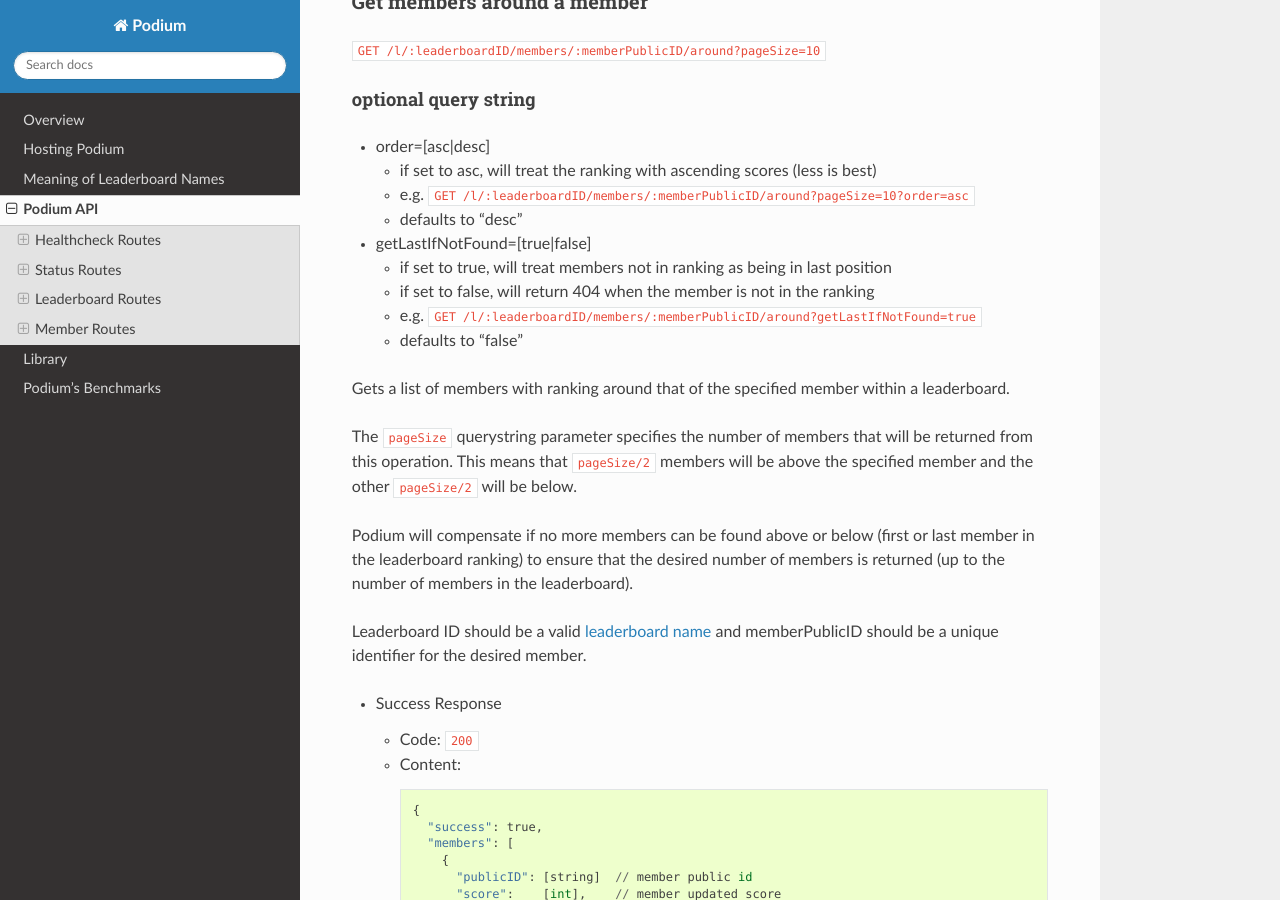
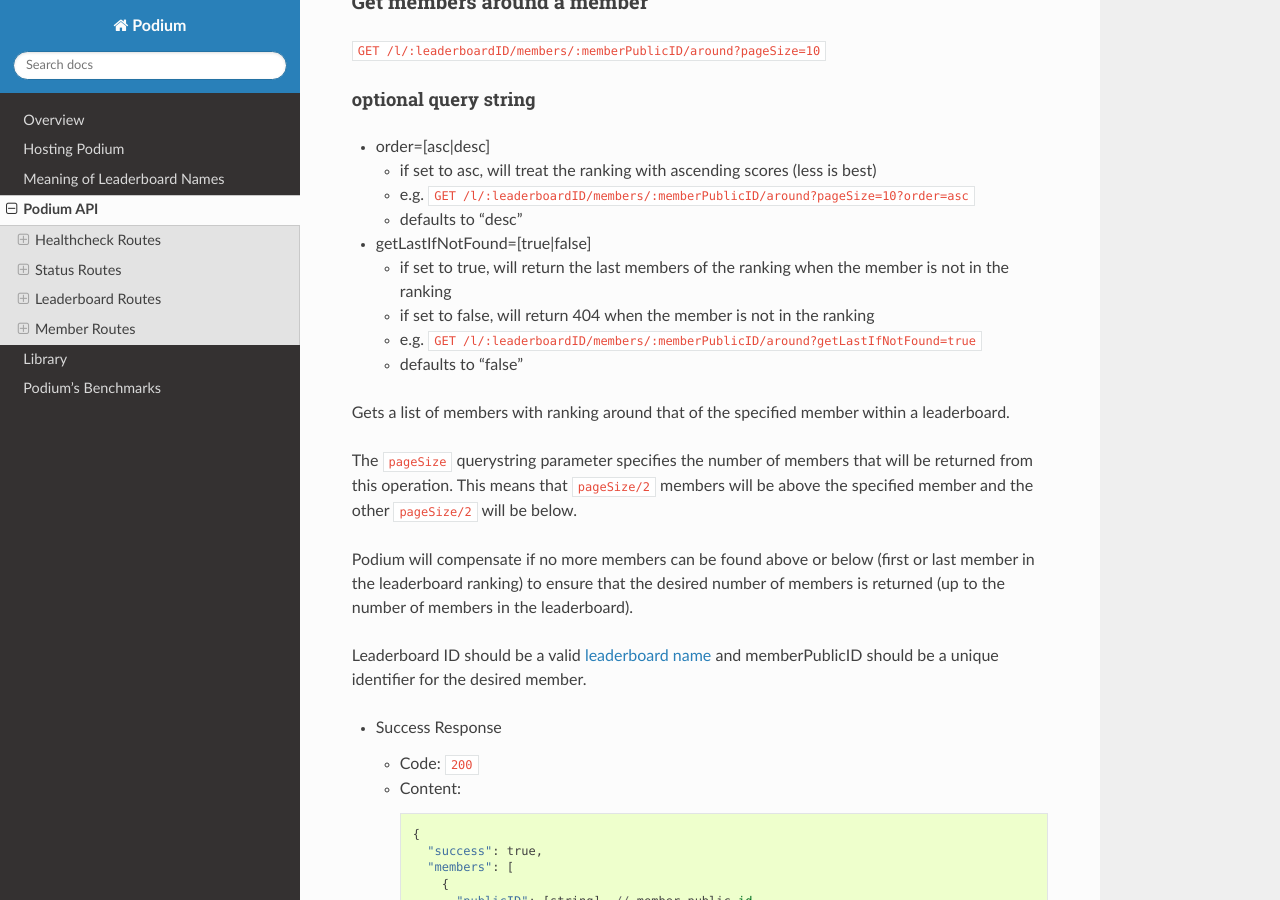
Before and after one commit to topfreegames/podium, a Sphinx documentation site: the page built from docs/API.md, in a window 1280 px wide and 900 px high, scrolled down 11599 px. Built offline with Sphinx 7.4.7 and the Read the Docs theme 2.0.0, drawn with Linux system fonts in a browser that asks for light colours.

Commit message:
Reword around members route documentation to reflect implementation more accurately

```diff
--- a/docs/API.md
+++ b/docs/API.md
@@ -519,7 +519,7 @@
     * e.g. `GET /l/:leaderboardID/members/:memberPublicID/around?pageSize=10?order=asc`
     * defaults to "desc"
   * getLastIfNotFound=[true|false]
-    * if set to true, will treat members not in ranking as being in last position
+    * if set to true, will return the last members of the ranking when the member is not in the ranking
     * if set to false, will return 404 when the member is not in the ranking
     * e.g. `GET /l/:leaderboardID/members/:memberPublicID/around?getLastIfNotFound=true`
     * defaults to "false"
```
